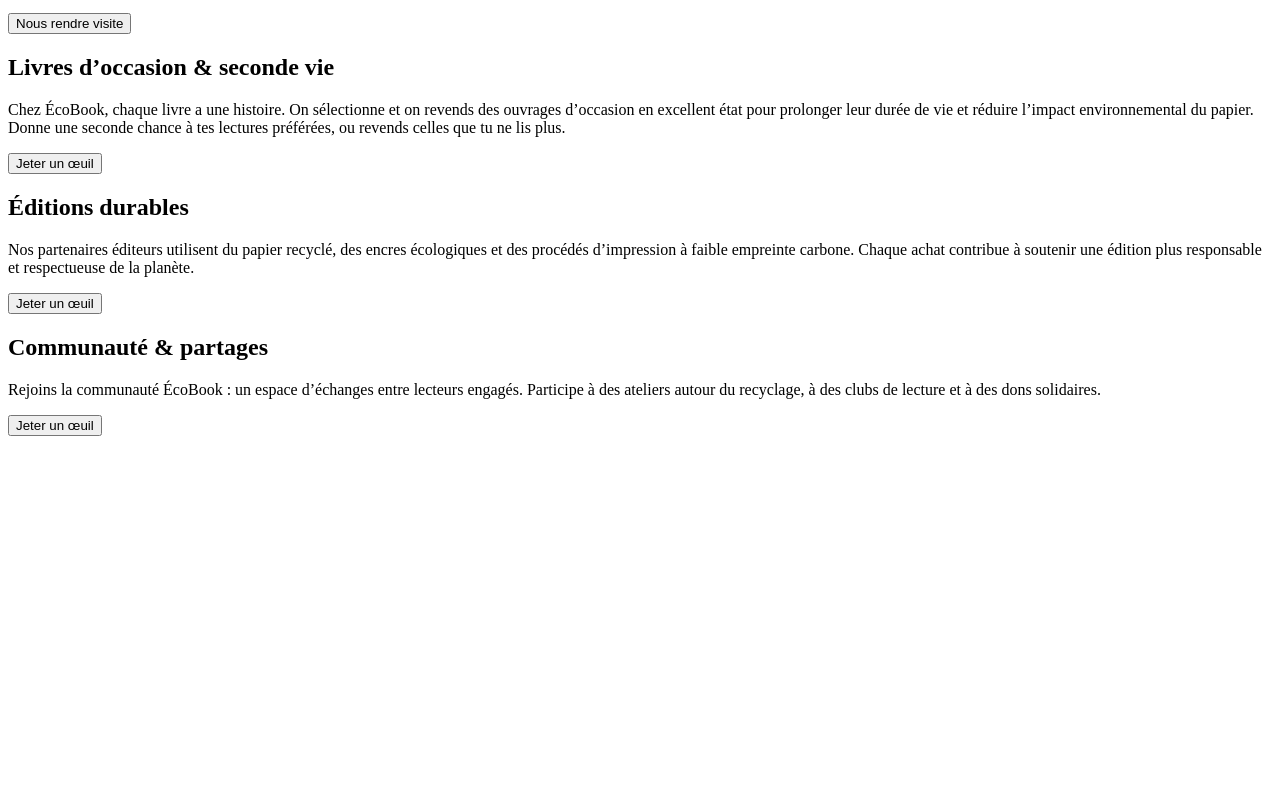
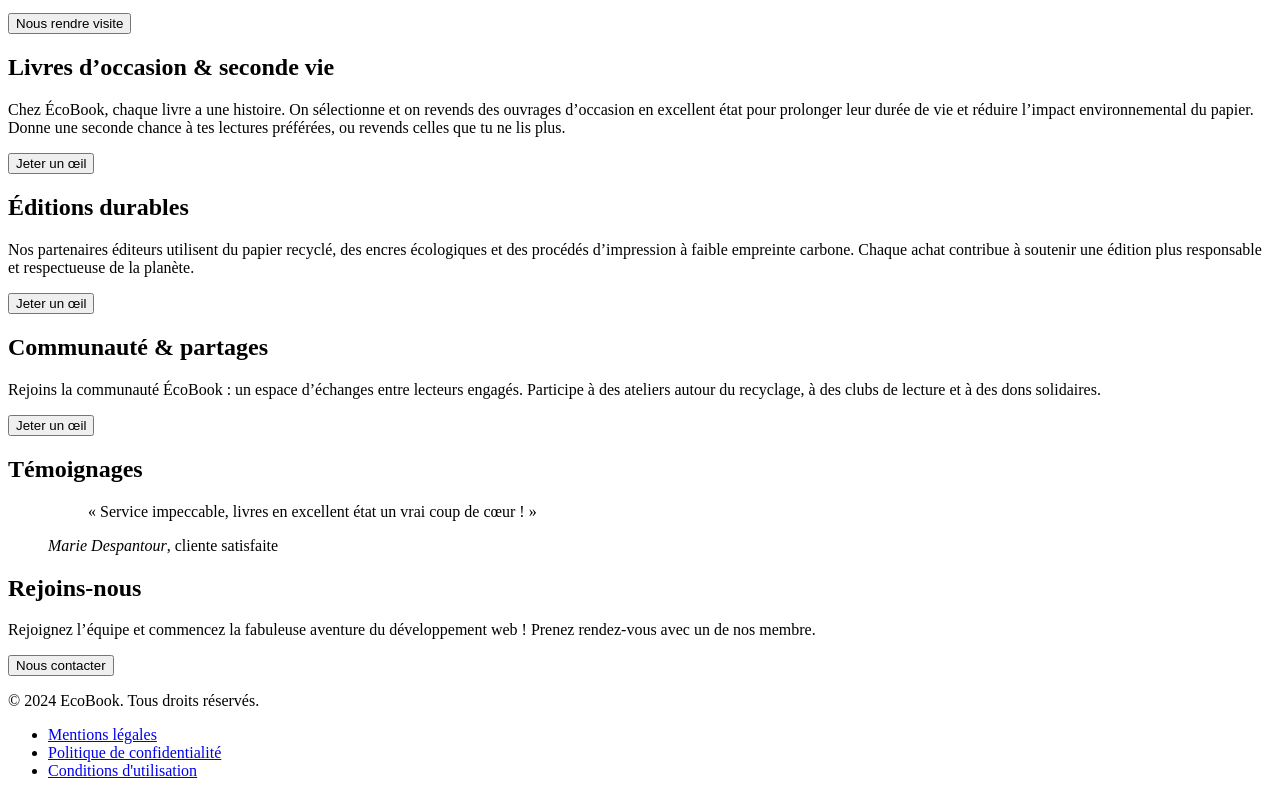
Before and after one commit to Sperlido/site-webacademie, a plain HTML site: page index.html in a window 1280 px wide. Shown: the part 1189-1985 px from the top of the page. Before the commit the page ends 1633 px from the top, so only its background shows below. Drawn offline with Linux system fonts and the light colour scheme.

Commit message:
V1 de la page d'acceuil

```diff
--- a/index.html
+++ b/index.html
@@ -55,19 +55,45 @@
                 <p>Chez ÉcoBook, chaque livre a une histoire.
 On sélectionne et on revends des ouvrages d’occasion en excellent état pour prolonger leur durée de vie et réduire l’impact environnemental du papier.
  Donne une seconde chance à tes lectures préférées, ou revends celles que tu ne lis plus.</p>
- <button>Jeter un œuil</button>
+ <button>Jeter un œil</button>
             </article>
             <article class="card">
                 <h2>Éditions durables</h2>
                 <p>Nos partenaires éditeurs utilisent du papier recyclé, des encres écologiques et des procédés d’impression à faible empreinte carbone.
 Chaque achat contribue à soutenir une édition plus responsable et respectueuse de la planète.</p>
-<button>Jeter un œuil</button>
+<button>Jeter un œil</button>
             </article>
             <article class="card">
                 <h2>Communauté & partages</h2>
                 <p>Rejoins la communauté ÉcoBook : un espace d’échanges entre lecteurs engagés.
 Participe à des ateliers autour du recyclage, à des clubs de lecture et à des dons solidaires.</p>
-<button>Jeter un œuil</button>
+<button>Jeter un œil</button>
             </article>
         </section>
+
+<section class="testimonials" aria-labelledby="testimonials-title">
+  <h2 id="testimonials-title">Témoignages</h2>
+  <figure class="testimonial">
+    <blockquote cite="https://example.com/avis-marie">
+      <p>« Service impeccable, livres en excellent état un vrai coup de cœur ! »</p>
+    </blockquote>
+    <figcaption><cite>Marie Despantour</cite>, cliente satisfaite</figcaption>
+  </figure>
+</section>
+<section>
+            <div class="container-4">
+                <h1>Rejoins-nous</h1>
+                <p>Rejoignez l’équipe et commencez la fabuleuse aventure du développement web !
+Prenez rendez-vous avec un de nos membre.</p>
+                <a href="contacts.html"><button class="button">Nous contacter</button></a>
+            </div>
+        </section>
+        <footer>
+    <p>&copy; 2024 EcoBook. Tous droits réservés.</p>
+    <ul>
+        <li><a href="mentions-legales.html">Mentions légales</a></li>
+        <li><a href="politique-confidentialite.html">Politique de confidentialité</a></li>
+        <li><a href="conditions-utilisation.html">Conditions d'utilisation</a></li>
+    </ul>
+        </footer>
 </html>
```
